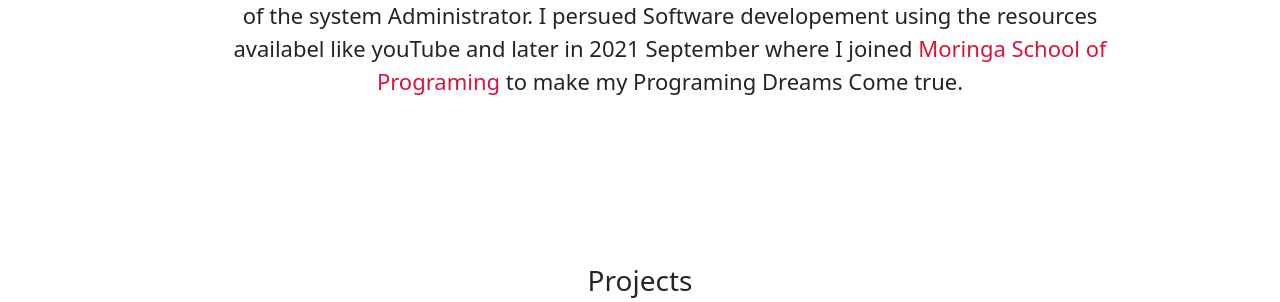
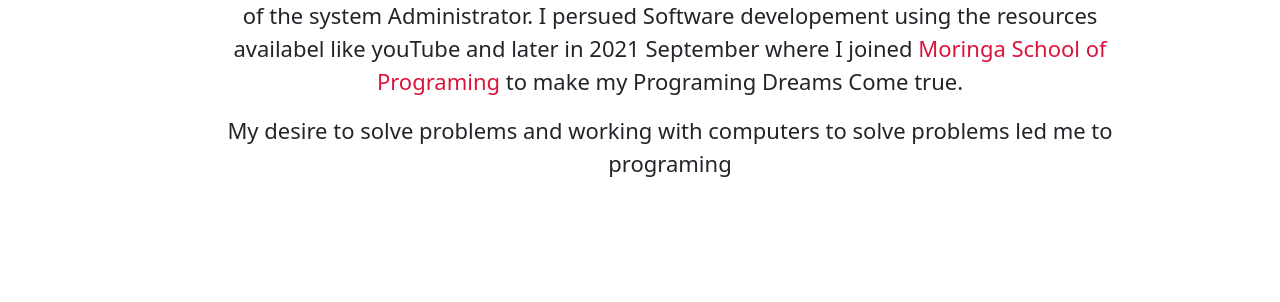
Before and after one commit to uhuru-rawlings/portfolio, a plain HTML site: page index.html in a window 1280 px wide. Shown: the part 812-1114 px from the top of the page. Drawn offline with Linux system fonts and the light colour scheme.

Commit message:
added a paragraph in index.html

```diff
--- a/index.html
+++ b/index.html
@@ -44,6 +44,7 @@
              I persued Software developement using the resources availabel like youTube and later in 2021 September where
              I joined <span>Moringa School of Programing</span> to make my Programing Dreams Come true.
          </p>
+         <p>My desire to solve problems and working with computers to solve problems led me to programing</p>
     </div>
     <section class="containor" id="projects">
         <h3>Projects</h3>
```
